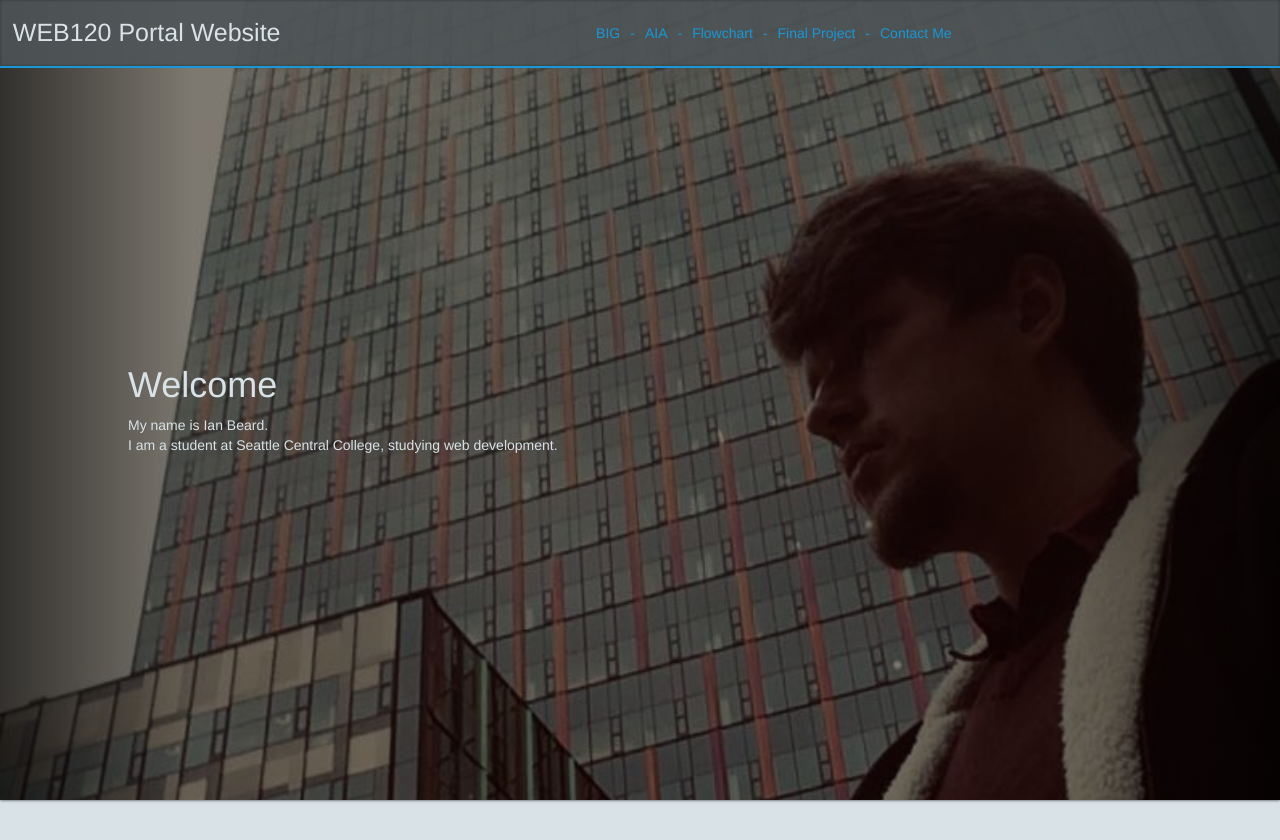
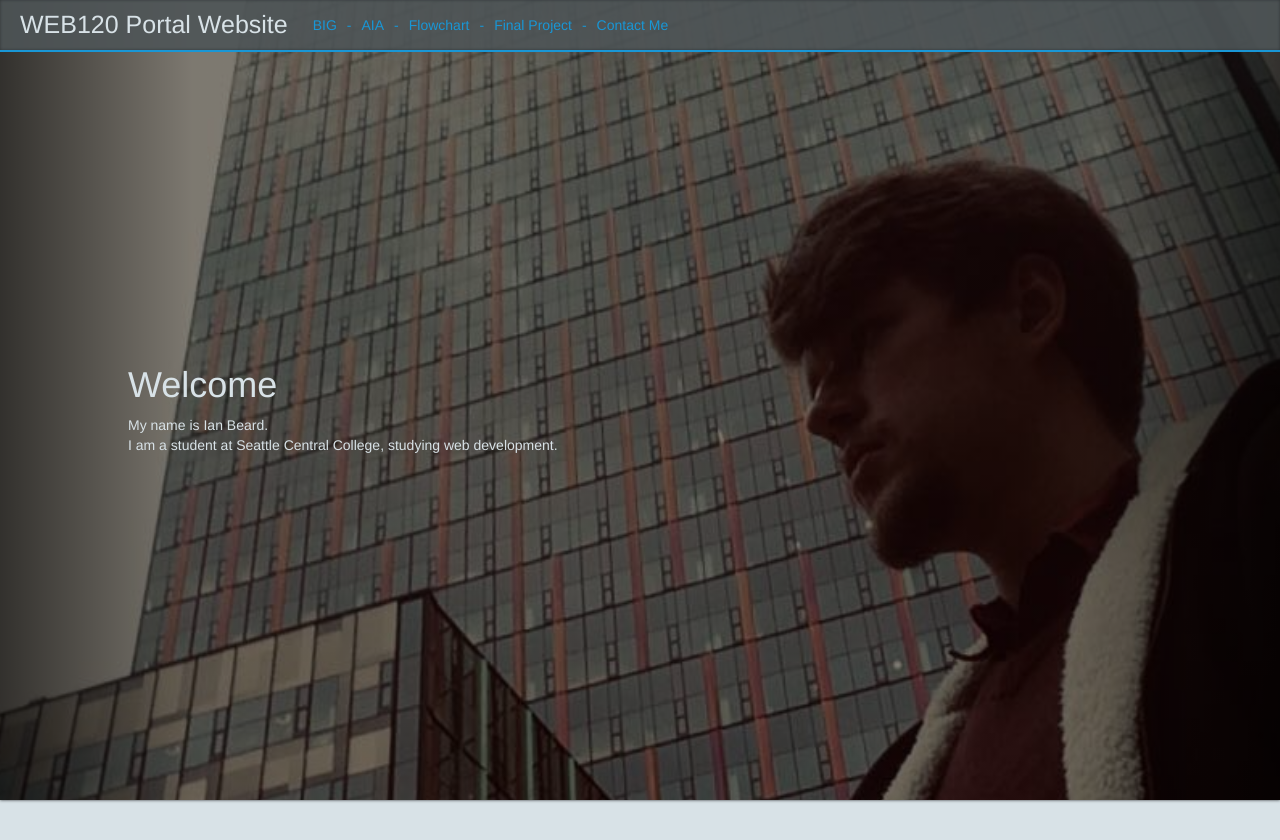
Before and after one commit to ianbeard0159/WEB-120-Portal, a PHP site: page /static/html/index.html in a window 1280 px wide. Shown: the top 840 px of the page. Run offline with PHP 8.4, Linux system fonts and the light colour scheme; some libraries are stand-ins or nearby versions.

Commit message:
Worked on menu navigation

```diff
--- a/static/css/web-portal.css
+++ b/static/css/web-portal.css
@@ -14,12 +14,22 @@ body{
 p{
     margin: 0px;
 }
+a, a:visited{
+    color: rgb(25, 151, 214);
+}
+a:hover{
+    color: rgb(88, 195, 248);
+    text-shadow: 0 0 5px rgb(88, 195, 248);
+}
+h2{
+    margin: 10px;
+}
 small{
     margin: 15px;
 }
 #top-bar{
     width: 100%;
-    padding: 1%;
+    padding: 5px;
     position: fixed;
     z-index: 1;
     top: 0px;
@@ -34,21 +44,56 @@ small{
     border-bottom-style: solid;
     border-bottom-width: 2px;
 }
-#tMenu{
+#top-menu{
     display: flex;
     flex-direction: row;
     align-items: center;
-    justify-content: center;
     flex: 1 1 auto;
     cursor: pointer;
+    text-align: center;
 }
-#tText{
+#top-text{
     color: rgb(216, 226, 231);
     margin: 0px;
+    margin-left: 15px;
+    margin-right: 15px;
     font-size: 25px;
+    white-space: nowrap;
 }
-.tMenu-item{
+.top-item{
     margin: 10px;
+}
+#nav-symbol{
+    display: none;
+}
+#drop-menu{
+    background-color: rgba(78, 85, 87, 0.9);
+    box-shadow: 0px 0px 3px rgb(48, 52, 54) inset;
+    width: 100%;
+    position: fixed;
+    z-index: 1;
+    top: 39.5px;
+
+    display: flex;
+    flex-direction: column;
+    align-items: center;
+    flex: 1 1 auto;
+    cursor: pointer;
+    text-align: center;
+
+    display: none;
+}
+/* Swap top-items with nav-symbol when the screen is less that 400px wide */
+@media screen and (max-width: 400px){
+    #top-menu{display: none;}
+    #drop-menu{display: flex;}
+    #nav-symbol{display: block;}
+    #top-bar{flex-wrap: nowrap;}
+    #top-text{overflow: hidden;}
+}
+/* Rearange the top bar when the screen is too small */
+@media screen and (max-width: 700px){
+    #top-menu{justify-content: center;}
 }
 #main{
     width: 100%;
--- a/static/html/index.html
+++ b/static/html/index.html
@@ -21,19 +21,48 @@
         <script src="../javascript/web-portal.js"></script>
     </head>
     <body>
+        <!-- Popup Windows -->
+        <div class = "modal">
+            <div class = "modal-window" id = "contact-window">
+                <div class = "button" id = "cancelBtn">
+                    <span id = "cancelBtn" class="glyphicon glyphicon-remove"></span>
+                </div>
+                <h2>Contact Me</h2>
+                 <form id = "contact-form">
+                     Name:<br>
+                     <input type = "text" name = "name"><br>
+                     E-Mail:<br>
+                     <input type = "text" name = "email"><br>
+                     Comments:<br>
+                     <textarea rows = "5" cols = "19" name = "comment"></textarea><br>
+                     <input class = "button" type = "submit" value = "Send" id = "sendBtn">
+
+                 </form>
+            </div>
+        </div>
         <div id = "top-bar">
-            <h1 id = "tText">WEB120 Portal Website</h1>
-            <div id = "tMenu">
-                <p class = "tMenu-item" id = "nig">BIG</p>
+            <h1 id = "top-text">WEB120 Portal Website</h1>
+            <div id = "top-menu">
+                <a class = "top-item" id = "nig">BIG</a>
                 <p>-</p>
-                <p class = "tMenu-item" id = "aia">AIA</p>
+                <a class = "top-item" id = "aia">AIA</a>
                 <p>-</p>
-                <p class = "tMenu-item" id = "flow">Flowchart</p>
+                <a class = "top-item" id = "flow">Flowchart</a>
                 <p>-</p>
-                <p class = "tMenu-item" id = "final">Final Project</p>
+                <a class = "top-item" id = "final">Final Project</a>
                 <p>-</p>
-                <p class = "tMenu-item" id = "contact">Contact Me</p>
+                <a class = "top-item" id = "contact">Contact Me</a>
             </div>
+            <a id = "nav-symbol">
+                <span class="glyphicon glyphicon-menu-hamburger"></span>
+            </a>
+        </div>
+        <div id = "drop-menu">
+            <a class = "top-item" id = "nig">BIG</a>
+            <a class = "top-item" id = "aia">AIA</a>
+            <a class = "top-item" id = "flow">Flowchart</a>
+            <a class = "top-item" id = "final">Final Project</a>
+            <a class = "top-item" id = "contact">Contact Me</a>
         </div>
         <div id = "main">
             <div class = "picture-box" id = "profile-picture">
--- a/static/javascript/web-portal.js
+++ b/static/javascript/web-portal.js
@@ -11,7 +11,23 @@ $(document).ready(function(){
     // Initialize Scroll Positions
     scroll_pic("#profile-picture", 35);
 
+    // Hide menus
+    $("#drop-menu").hide();
+    $(".modal").hide();
+
     window.onscroll = function() {
         scroll_pic("#profile-picture", 35);
     };
+
+    //toggle menus
+    $("#nav-symbol").click(function(){
+        $("#drop-menu").toggle();
+    });
+    $("body").on("click", "#contact",(function(){
+        $("#drop-menu").hide();
+        $(".modal").show();
+    }));
+    $(".modal").on("click", "#cancelBtn",(function(){
+        $(".modal").hide();
+    }));
 });
```
Also changed, not shown: other parts of static/css/web-portal.css (+58 -0 lines).
